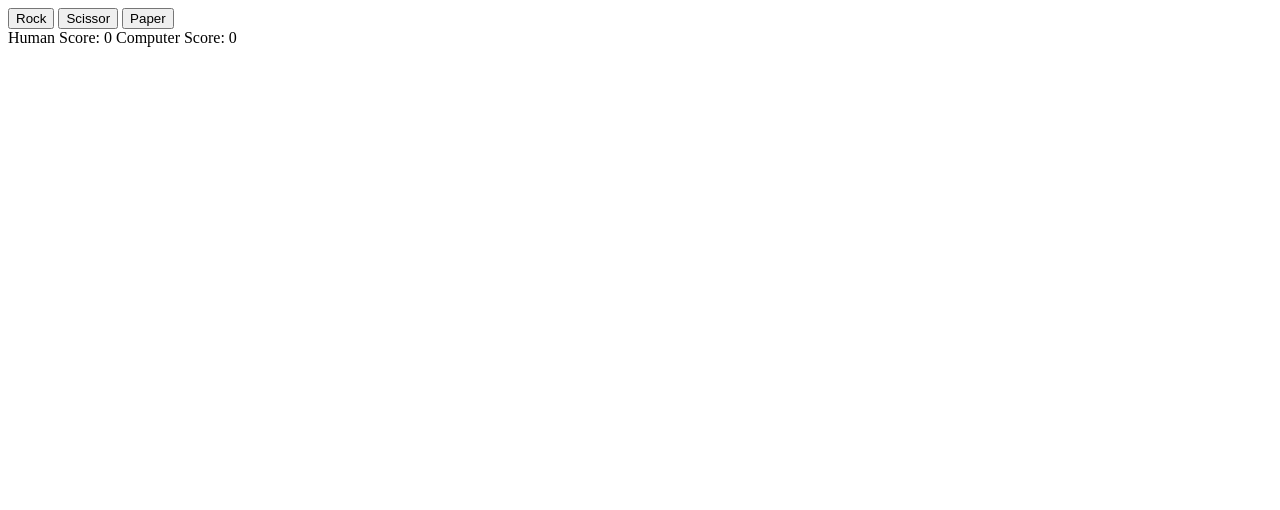
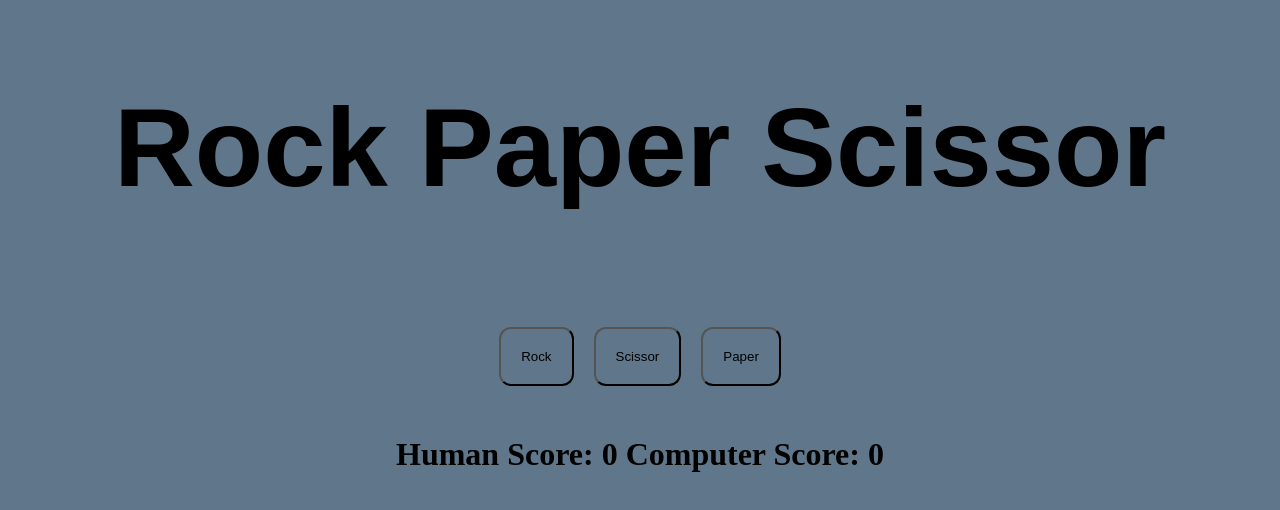
Before and after one commit to grubd14/odin-rock-paper-scissor, a plain HTML site: page index.html in a window 1280 px wide. Both pictures are taken after a click on the button "Rock". Drawn offline with Linux system fonts and the light colour scheme; a web font is replaced by a local one.

Commit message:
Implement reset mechanism

```diff
--- a/index.html
+++ b/index.html
@@ -6,8 +6,15 @@
     <title>Rock Paper Scissor</title>
     <link href="style.css" rel="stylesheet">
     <script src="script.js" defer></script>
+    <link rel="preconnect" href="https://fonts.googleapis.com">
+    <link rel="preconnect" href="https://fonts.gstatic.com" crossorigin>
+    <link href="https://fonts.googleapis.com/css2?family=Handjet:wght@100..900&display=swap" rel="stylesheet">
   </head>
   <body>
+    <div class="title">
+      <h1>Rock Paper Scissor</h1>
+
+    </div>
     <div class="selections">
       <button type="button" id="rock-btn">Rock</button>
       <button type="button" id="scissor-btn">Scissor</button>
--- a/script.js
+++ b/script.js
@@ -50,15 +50,23 @@ displayResult.appendChild(winnerDisplay);
 function checkWinner() {
   if (humanScore === 5 ) {
     winnerDisplay.textContent = "Congratulations You have won the round!!!";
+    resetGame()
   } else if(computerScore === 5) {
-    winnerDisplay.textContent = "Sad :( Computer wins!!!";
-    return "Computer win!";
+    winnerDisplay.textContent = "Sad Computer wins!";
+    resetGame();
   }
+}
+
+function resetGame() {
+  humanScore = 0;
+  computerScore = 0;
+  updateScoreDisplay();
+  updateScoreDisplay();
 }
 
 //updating scores on the DOM
 function updateScoreDisplay() {
-  const displayShow = `Human Score: ${humanScore} Computer Score: ${computerScore}`;
+  const displayShow = `Human Score: ${humanScore}   Computer Score: ${computerScore}`;
   scoreDisplay.innerHTML = displayShow;
 }
 
--- a/style.css
+++ b/style.css
@@ -0,0 +1,43 @@
+*{
+  /* outline: 1px solid red !important;  */
+  background: #60778b;
+}
+
+.title {
+  display: flex;
+  justify-content: center;
+  font-family: "Handjet", sans-serif;
+  font-size: 56px;
+}
+.selections {
+  display: flex;
+  justify-content: center;
+  padding: 40px;
+  gap: 20px;
+}
+
+button {
+  padding: 20px;
+  border-radius: 12px;
+  border-color: black;
+}
+
+.results {
+  display: flex;
+  flex-direction: column;
+  justify-content: center;
+  align-items: center;
+}
+
+.score-display {
+  font-size: 32px;
+  padding: 10px;
+  font-weight: 700;
+}
+
+.winner-diplay {
+  font-size: 28px;
+  font-family: "Handjet", sans-serif;
+  font-weight: 250;
+  padding: 10px;
+}
```
